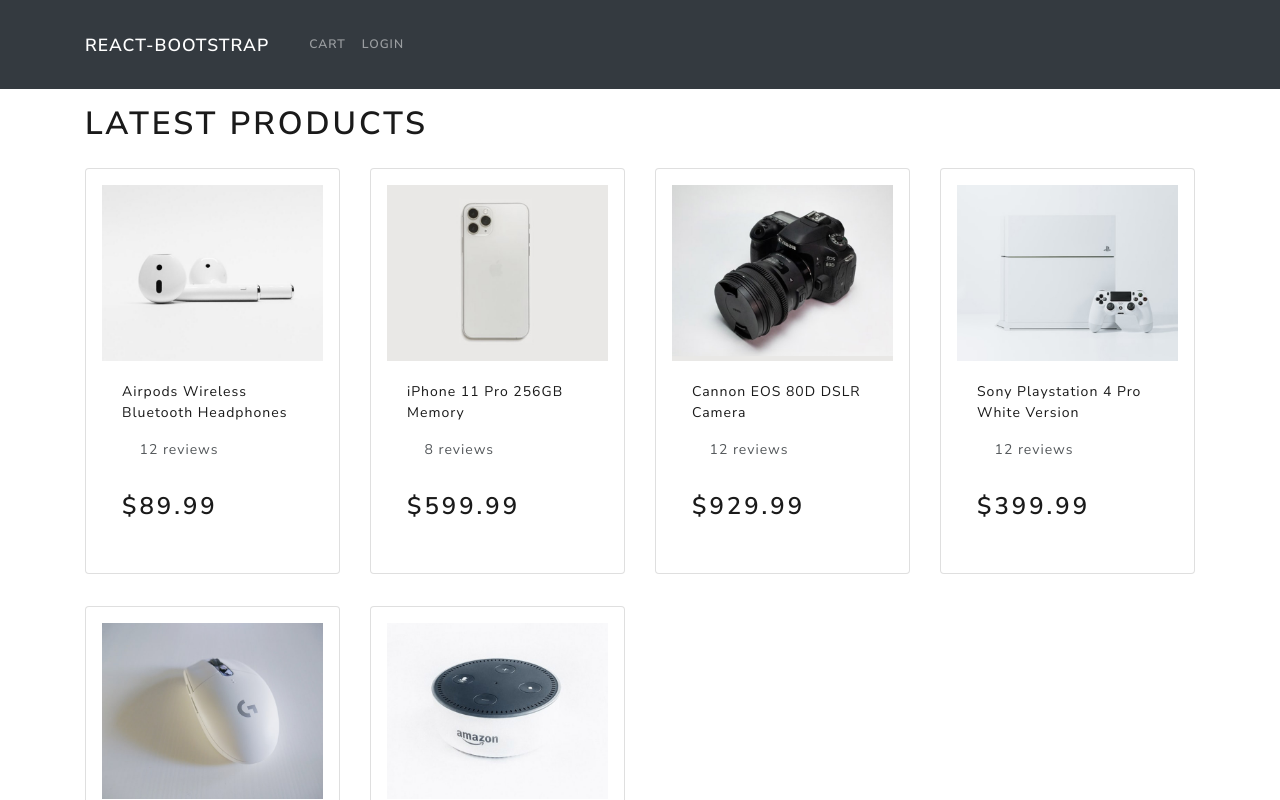
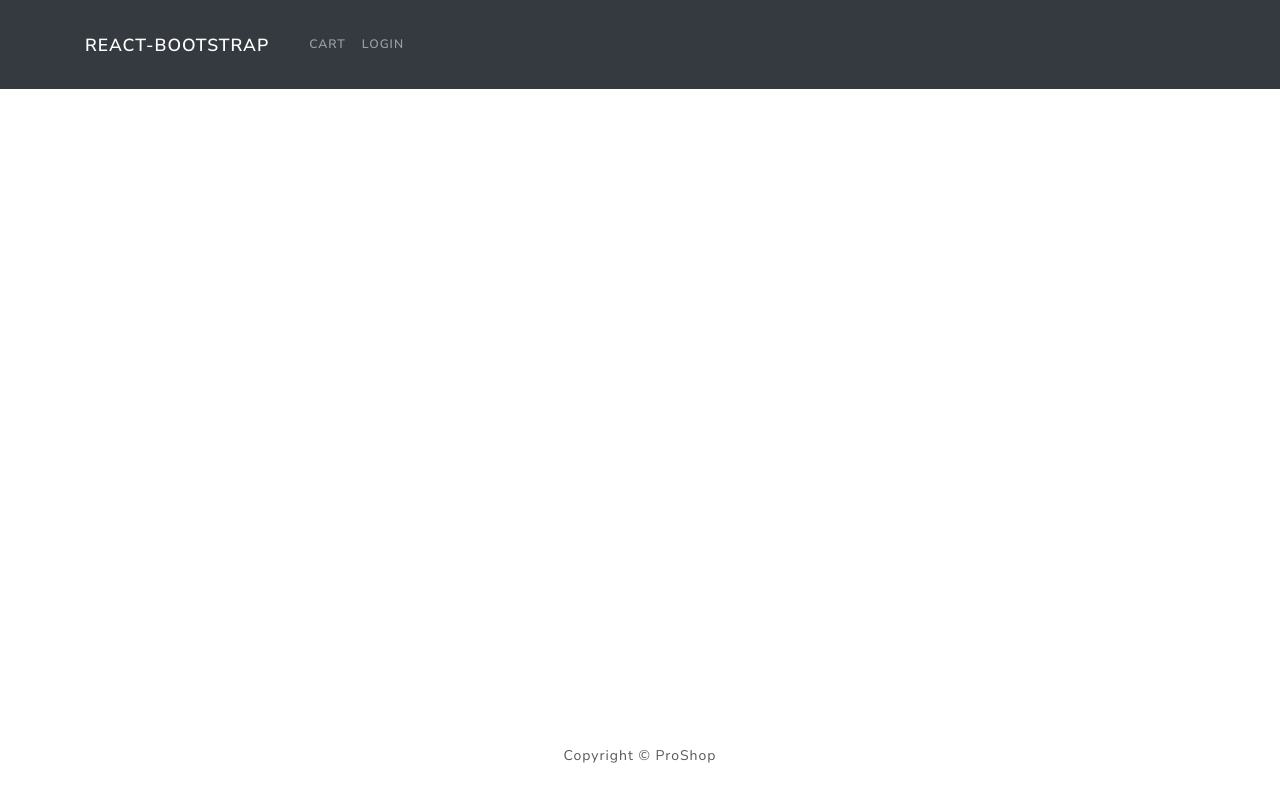
Before and after one commit to ingafter60/DjangoReactPostgreSQL_ProShop, a React (Create React App) app in the folder frontend/: page /product/1 in a window 1280 px wide. Shown: the top 800 px of the page. Built offline with nearby package versions, Linux system fonts and the light colour scheme; the HTML template or start-up script is replaced by a standard one.

Commit message:
2.5.1 Implementing React Router - Adding Home Route

```diff
--- a/frontend/src/App.js
+++ b/frontend/src/App.js
@@ -1,5 +1,6 @@
 // src/App.js
 import { Container } from 'react-bootstrap'
+import { BrowserRouter as Router, Route } from 'react-router-dom'
 import Header from './components/Header'
 import Footer from './components/Footer'
 import HomeScreen from './screens/HomeScreen'
@@ -7,13 +8,15 @@
 function App() {
   return (
     <div>
+      <Router>
         <Header />
         <main className="py-3">
           <Container>
-          <HomeScreen />
+            <Route path="/" component={HomeScreen} exact />
           </Container>
         </main>
         <Footer />
+      </Router>
     </div>
   )
 }
```
Also changed, not shown: 1 other file (tests, documents, lock files or other folders). Lines whose indentation alone changed are shown as unchanged.
